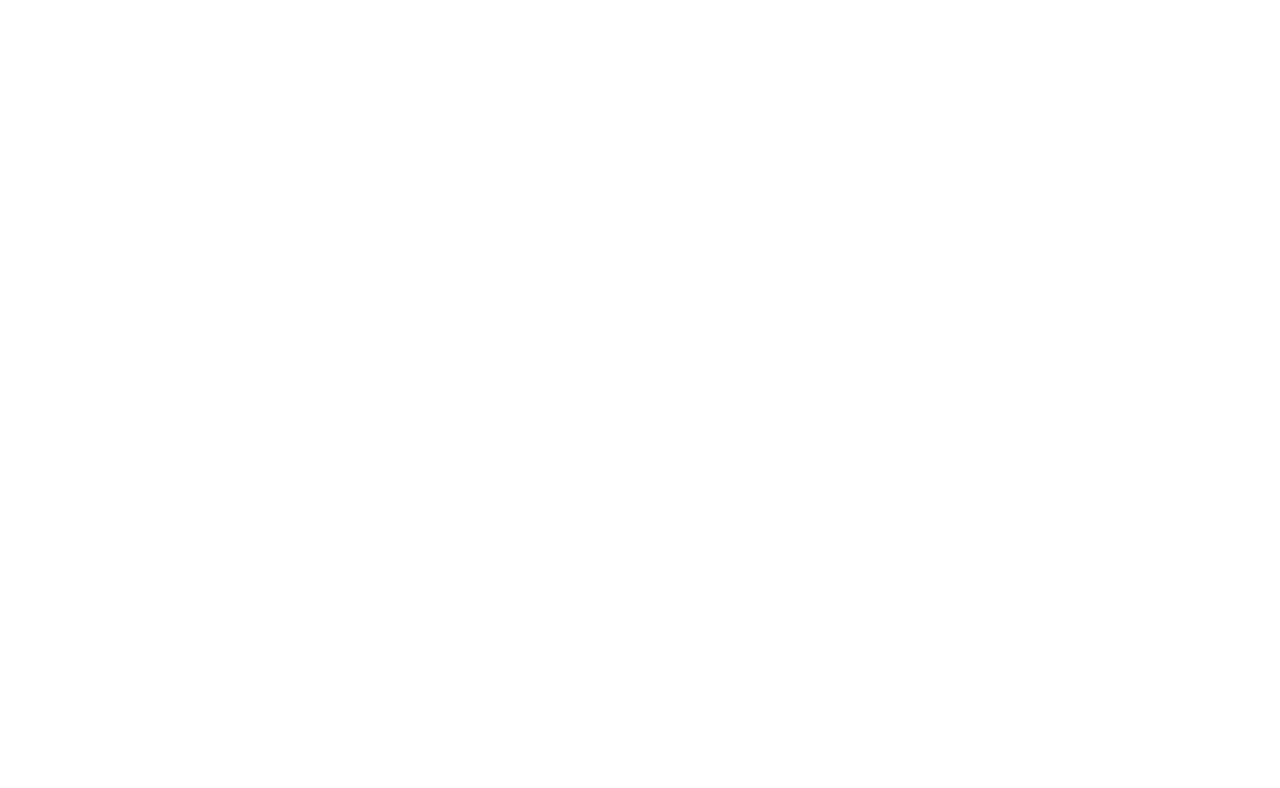
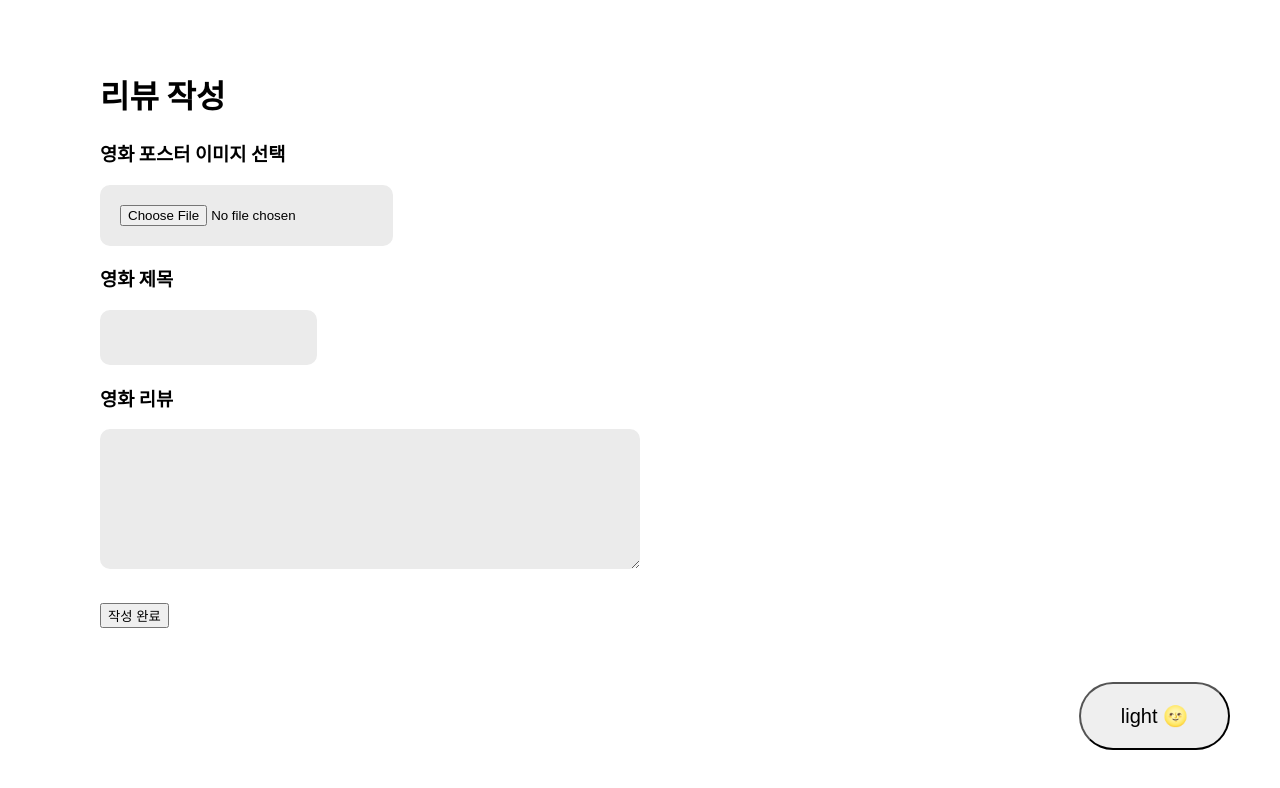
Before and after one commit to Likelion-at-SMWU-12th/SeongYunJung, a React (Create React App) app in the folder hw_frontend_localecontext/: page /create in a window 1280 px wide. Shown: the top 788 px of the page. Built offline with nearby package versions, Linux system fonts and the light colour scheme.

Commit message:
[Init] 파일구조 세팅(#41)

```diff
--- a/hw_frontend_localecontext/src/App.js
+++ b/hw_frontend_localecontext/src/App.js
@@ -1,7 +1,18 @@
-import "./App.css";
+import { Route, Routes } from "react-router";
+import ReviewPage from "./pages/ReviewPage";
+import CreatePage from "./pages/CreatePage";
+import ToggleBtn from "./components/ToggleBtn";
 
 function App() {
-  return <div></div>;
+  return (
+    <>
+      <Routes>
+        <Route path="/" element={<ReviewPage />} />
+        <Route path="/create" element={<CreatePage />} />
+      </Routes>
+      <ToggleBtn />
+    </>
+  );
 }
 
 export default App;
--- /dev/null
+++ b/hw_frontend_localecontext/src/components/ReviewItem.js
@@ -0,0 +1,47 @@
+import React from "react";
+import styled from "styled-components";
+
+const ReviewItem = ({ title, comment, img }) => {
+  return (
+    <ReviewDiv>
+      <img src={img} alt="movieimg" />
+      <div>
+        <div className="title">{title || "제목"}</div>
+        <div className="comment">{comment || "리뷰"}</div>
+        <div style={{ display: "flex" }} className="btnline">
+          <button>수정하기</button>
+          <button>삭제하기</button>
+        </div>
+      </div>
+    </ReviewDiv>
+  );
+};
+
+export default ReviewItem;
+
+const ReviewDiv = styled.div`
+  display: flex;
+  padding: 30px;
+  border: ${(props) => props.borderColor};
+  border-radius: 20px;
+  gap: 0 20px;
+  position: relative;
+  margin-bottom: 30px;
+  img {
+    height: 200px;
+  }
+  .title {
+    font-size: 30px;
+    font-weight: 700;
+    margin-bottom: 10px;
+  }
+  .comment {
+    font-size: 15px;
+  }
+  .btnline {
+    position: absolute;
+    right: 30px;
+    bottom: 30px;
+    gap: 0 10px;
+  }
+`;
--- /dev/null
+++ b/hw_frontend_localecontext/src/components/ReviewList.js
@@ -0,0 +1,24 @@
+import React from "react";
+import styled from "styled-components";
+import ReviewItem from "./ReviewItem";
+import dummy from "../dummy/dummy.json";
+
+const ReviewList = () => {
+  return (
+    <List>
+      {dummy.data.map((review) => (
+        <ReviewItem
+          img={review.img}
+          title={review.title}
+          comment={review.comment}
+        />
+      ))}
+    </List>
+  );
+};
+
+export default ReviewList;
+
+const List = styled.div`
+  margin-top: 30px;
+`;
--- /dev/null
+++ b/hw_frontend_localecontext/src/components/ToggleBtn.js
@@ -0,0 +1,20 @@
+import React from "react";
+import styled from "styled-components";
+
+const ToggleBtn = () => {
+  return <ToggleButton>light 🌝</ToggleButton>;
+};
+
+export default ToggleBtn;
+
+const ToggleButton = styled.button`
+  position: fixed;
+  bottom: 50px;
+  right: 50px;
+  padding: 20px 40px;
+  font-size: 20px;
+  border-radius: 50px;
+  background-color: ${(props) => props.bgColor};
+  color: ${(props) => props.textColor};
+  border: ${(props) => props.borderColor};
+`;
--- /dev/null
+++ b/hw_frontend_localecontext/src/dummy/dummy.json
@@ -0,0 +1,22 @@
+{
+  "data": [
+    {
+      "id": 1,
+      "title": "명탐정 코난: 100만 달러의 펜타그램",
+      "img": "https://image.cine21.com/resize/cine21/poster/2024/0717/17_16_47__66977def40476[X224,320].jpg",
+      "comment": "핫토리 헤이지, 네가 내 별이다"
+    },
+    {
+      "id": 2,
+      "title": "사랑의 하츄핑",
+      "img": "https://image.cine21.com/resize/cine21/poster/2024/0703/12_15_14__6684c2427649d[X230,330].jpg",
+      "comment": "멀리서도 너를 알아볼게, 믿음을 토양 삼은 우정"
+    },
+    {
+      "id": 3,
+      "title": "신비아파트 특별편: 붉은 눈의 사신",
+      "img": "https://image.cine21.com/resize/cine21/poster/2024/0802/15_35_30__66ac7e3251089[X230,330].jpg",
+      "comment": "위대한 한국 애니메이션 시리즈의 팬서비스 특별편"
+    }
+  ]
+}
--- /dev/null
+++ b/hw_frontend_localecontext/src/pages/CreatePage.js
@@ -0,0 +1,50 @@
+import React from "react";
+import { useNavigate } from "react-router";
+import styled from "styled-components";
+
+const CreatePage = () => {
+  const navigate = useNavigate();
+
+  return (
+    <Wrapper>
+      <h1>리뷰 작성</h1>
+      <h3>영화 포스터 이미지 선택</h3>
+      <input type="file" />
+      <h3>영화 제목</h3>
+      <input type="text" />
+      <h3>영화 리뷰</h3>
+      <textarea />
+      <div>
+        <button onClick={() => navigate("/")}>작성 완료</button>
+      </div>
+    </Wrapper>
+  );
+};
+
+export default CreatePage;
+
+const Wrapper = styled.div`
+  height: 100vh;
+  padding: 50px 100px;
+  background-color: ${(props) => props.bgColor};
+  color: ${(props) => props.textColor};
+  input {
+    border: none;
+    outline: none;
+    border-radius: 10px;
+    padding: 20px;
+    background-color: #ebebeb;
+  }
+  textarea {
+    border: none;
+    outline: none;
+    border-radius: 10px;
+    padding: 20px;
+    height: 100px;
+    width: 500px;
+    background-color: #ebebeb;
+  }
+  button {
+    margin-top: 30px;
+  }
+`;
--- /dev/null
+++ b/hw_frontend_localecontext/src/pages/ReviewPage.js
@@ -0,0 +1,27 @@
+import React from "react";
+import ReviewList from "../components/ReviewList";
+import { useNavigate } from "react-router";
+import styled from "styled-components";
+
+const ReviewPage = () => {
+  const navigate = useNavigate();
+
+  return (
+    <>
+      <Wrapper>
+        <h1>테마 : light</h1>
+
+        <button onClick={() => navigate("/create")}>작성하기</button>
+        <ReviewList />
+      </Wrapper>
+    </>
+  );
+};
+
+export default ReviewPage;
+
+const Wrapper = styled.div`
+  padding: 50px 100px;
+  background-color: ${(props) => props.bgColor};
+  color: ${(props) => props.textColor};
+`;
```
